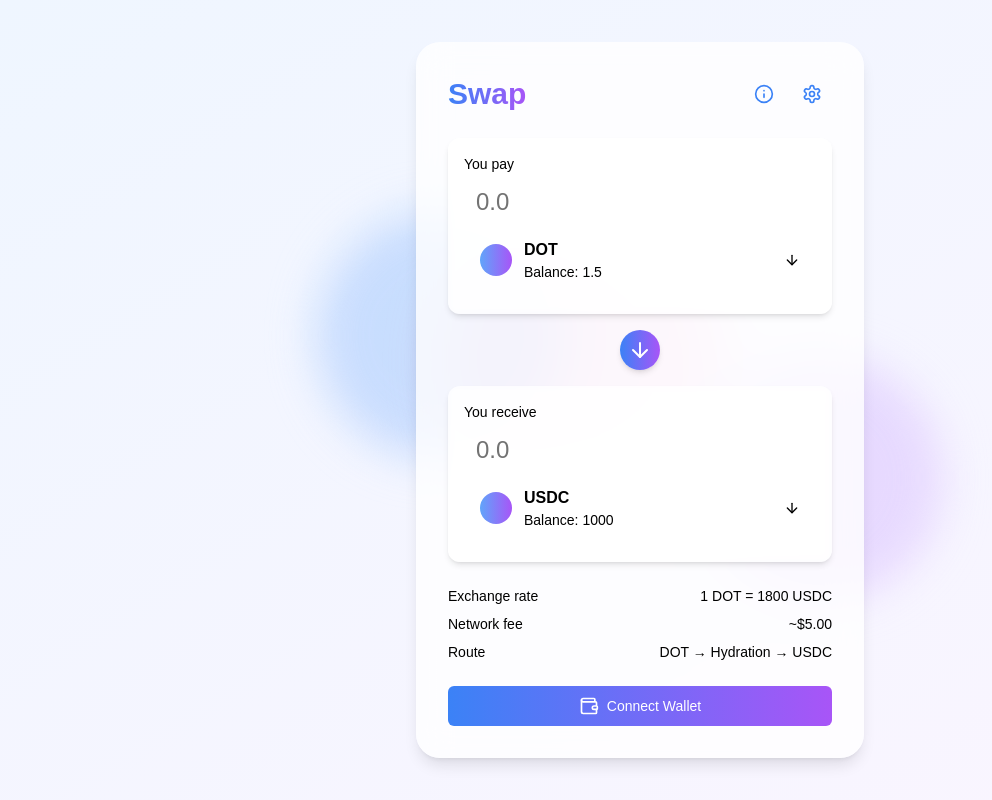
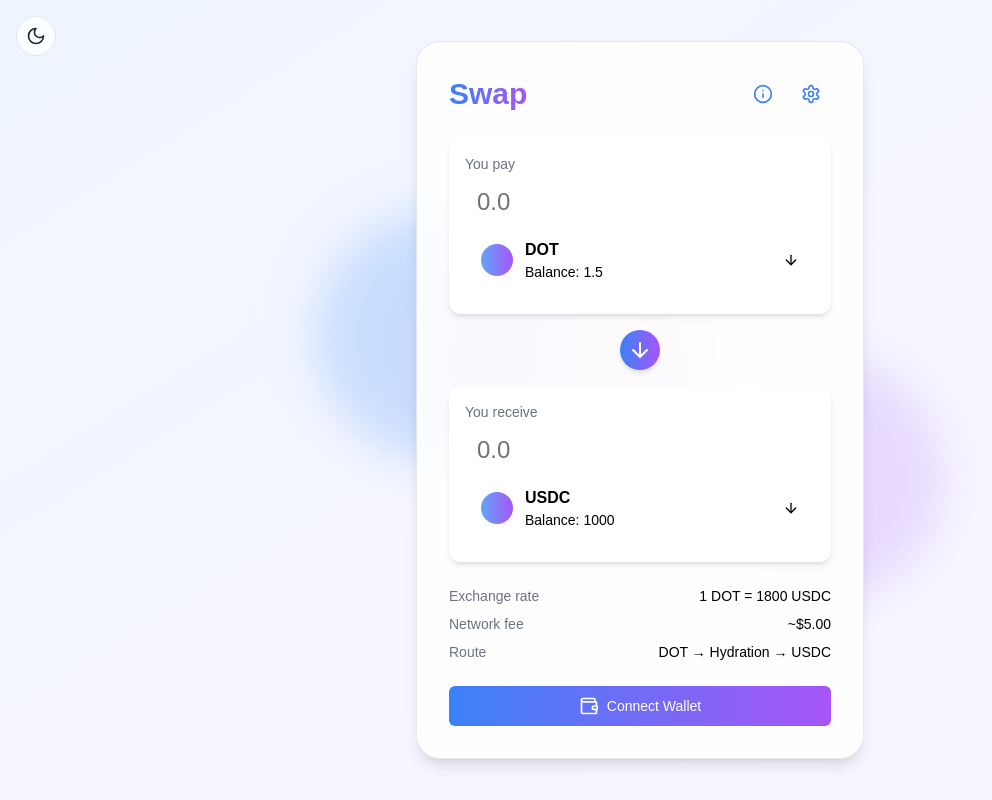
Before and after one commit to swush-labs/swush-me-app, a Next.js app: page / in a window 1280 px wide. Shown: the whole page, without its empty margins (0-992 px from the left). Built offline with nearby package versions, Linux system fonts and the light colour scheme.

Commit message:
feat(UX): add dark mode

```diff
--- a/package.json
+++ b/package.json
@@ -19,6 +19,7 @@
     "clsx": "^2.1.1",
     "lucide-react": "^0.451.0",
     "next": "14.2.15",
+    "next-themes": "^0.3.0",
     "react": "^18",
     "react-dom": "^18",
     "tailwind-merge": "^2.5.3",
--- a/src/app/layout.tsx
+++ b/src/app/layout.tsx
@@ -1,6 +1,7 @@
 import type { Metadata } from "next";
 import localFont from "next/font/local";
 import "./globals.css";
+import { ThemeProvider } from 'next-themes'
 
 const geistSans = localFont({
   src: "./fonts/GeistVF.woff",
@@ -24,11 +25,13 @@ export default function RootLayout({
   children: React.ReactNode;
 }>) {
   return (
-    <html lang="en">
+    <html lang="en" suppressHydrationWarning>
       <body
         className={`${geistSans.variable} ${geistMono.variable} antialiased`}
       >
-        {children}
+        <ThemeProvider attribute="class" defaultTheme="system" enableSystem>
+          {children}
+        </ThemeProvider>
       </body>
     </html>
   );
--- a/src/app/page.tsx
+++ b/src/app/page.tsx
@@ -16,8 +16,9 @@ import {
     TooltipTrigger,
 } from "@/components/ui/tooltip"
 import { Label } from "@/components/ui/label"
-import { ArrowDownIcon, Settings, Info, Wallet } from 'lucide-react'
+import { ArrowDownIcon, Settings, Info, Wallet, Moon, Sun } from 'lucide-react'
 import TokenSelectorDialog from '@/components/TokenSelectorDialog'
+import { useTheme } from 'next-themes'
 
 const availableTokens = [
     { name: 'DOT', balance: '1.5' },
@@ -33,6 +34,7 @@ export default function Component() {
     const [slippageTolerance, setSlippageTolerance] = useState(0.5)
     const [transactionDeadline, setTransactionDeadline] = useState(20)
     const [walletConnected, setWalletConnected] = useState(false)
+    const { theme, setTheme } = useTheme()
 
     const handleInputChange = (value: string) => {
         setInputAmount(value)
@@ -44,14 +46,26 @@ export default function Component() {
     }
 
     return (
-        <div className="min-h-screen w-full bg-gradient-to-br from-blue-50 to-purple-50 flex items-center justify-center p-4">
+        <div className="min-h-screen w-full bg-gradient-to-br from-blue-50 to-purple-50 dark:from-gray-900 dark:to-indigo-950 flex items-center justify-center p-4 relative overflow-hidden">
+            {/* Background animation */}
             <div className="absolute inset-0 overflow-hidden">
-                <div className="absolute left-1/4 top-1/4 w-64 h-64 bg-blue-200 rounded-full mix-blend-multiply filter blur-xl opacity-70 animate-blob"></div>
-                <div className="absolute right-1/4 bottom-1/4 w-64 h-64 bg-purple-200 rounded-full mix-blend-multiply filter blur-xl opacity-70 animate-blob animation-delay-2000"></div>
-                <div className="absolute left-1/3 bottom-1/3 w-64 h-64 bg-pink-200 rounded-full mix-blend-multiply filter blur-xl opacity-70 animate-blob animation-delay-4000"></div>
+                <div className="absolute left-1/4 top-1/4 w-64 h-64 bg-blue-200 dark:bg-blue-700 rounded-full mix-blend-multiply dark:mix-blend-soft-light filter blur-xl opacity-70 animate-blob"></div>
+                <div className="absolute right-1/4 bottom-1/4 w-64 h-64 bg-purple-200 dark:bg-purple-700 rounded-full mix-blend-multiply dark:mix-blend-soft-light filter blur-xl opacity-70 animate-blob animation-delay-2000"></div>
+                <div className="absolute left-1/3 bottom-1/3 w-64 h-64 bg-pink-200 dark:bg-pink-700 rounded-full mix-blend-multiply dark:mix-blend-soft-light filter blur-xl opacity-70 animate-blob animation-delay-4000"></div>
             </div>
 
-            <div className="max-w-md w-full bg-white bg-opacity-80 backdrop-blur-lg rounded-3xl shadow-lg p-8 space-y-6 relative z-10">
+            {/* Theme toggle button */}
+            <Button
+                variant="outline"
+                size="icon"
+                className="absolute top-4 left-4 bg-white/80 dark:bg-gray-800/80 text-gray-800 dark:text-gray-200 hover:bg-gray-100 dark:hover:bg-gray-700 transition-colors rounded-full"
+                onClick={() => setTheme(theme === 'dark' ? 'light' : 'dark')}
+            >
+                {theme === 'dark' ? <Sun className="h-5 w-5" /> : <Moon className="h-5 w-5" />}
+            </Button>
+
+            {/* Main swap container */}
+            <div className="max-w-md w-full bg-white/90 dark:bg-gray-800/90 backdrop-blur-lg rounded-3xl shadow-lg dark:shadow-2xl p-8 space-y-6 relative z-10 border border-gray-200 dark:border-gray-700">
                 <div className="flex justify-between items-center">
                     <h1 className="text-3xl font-bold bg-clip-text text-transparent bg-gradient-to-r from-blue-500 to-purple-500">Swap</h1>
                     <div className="flex items-center space-x-2">
@@ -109,16 +123,16 @@ export default function Component() {
                 </div>
 
                 <div className="space-y-4">
-                    <div className="p-4 bg-white bg-opacity-50 rounded-xl backdrop-blur-sm shadow-md">
+                    <div className="p-4 bg-white bg-opacity-50 dark:bg-gray-700/50 rounded-xl backdrop-blur-sm shadow-md">
                         <div className="flex justify-between mb-2">
-                            <span className="text-sm text-muted-foreground">You pay</span>
+                            <span className="text-sm text-gray-500 dark:text-gray-400">You pay</span>
                         </div>
                         <Input
                             type="number"
                             value={inputAmount}
                             onChange={(e) => handleInputChange(e.target.value)}
                             placeholder="0.0"
-                            className="border-none text-2xl bg-transparent"
+                            className="border-none text-2xl bg-transparent text-gray-800 dark:text-gray-200"
                         />
                         <TokenSelectorDialog
                             selectedToken={{ name: inputToken, balance: '1.5' }}
@@ -133,16 +147,16 @@ export default function Component() {
                         </Button>
                     </div>
 
-                    <div className="p-4 bg-white bg-opacity-50 rounded-xl backdrop-blur-sm shadow-md">
+                    <div className="p-4 bg-white bg-opacity-50  dark:bg-gray-700/50 rounded-xl backdrop-blur-sm shadow-md">
                         <div className="flex justify-between mb-2">
-                            <span className="text-sm text-muted-foreground">You receive</span>
+                            <span className="text-sm text-gray-500 dark:text-gray-400">You receive</span>
                         </div>
                         <Input
                             type="number"
                             value={outputAmount}
                             readOnly
                             placeholder="0.0"
-                            className="border-none text-2xl bg-transparent"
+                            className="border-none text-2xl bg-transparent text-gray-800 dark:text-gray-200"
                         />
                         <TokenSelectorDialog
                             selectedToken={{ name: outputToken, balance: '1000' }}
@@ -152,20 +166,20 @@ export default function Component() {
                     </div>
                 </div>
 
-                <div className="space-y-2">
+                <div className="space-y-2 dark:text-gray-300">
                     <div className="flex justify-between text-sm">
-                        <span className="text-muted-foreground">Exchange rate</span>
+                        <span className="text-gray-500 dark:text-gray-400">Exchange rate</span>
                         <span>1 {inputToken} = 1800 {outputToken}</span>
                     </div>
                     <div className="flex justify-between text-sm">
-                        <span className="text-muted-foreground">Network fee</span>
+                        <span className="text-gray-500 dark:text-gray-400">Network fee</span>
                         <span>~$5.00</span>
                     </div>
                     <div className="flex justify-between text-sm">
                         <TooltipProvider>
                             <Tooltip>
                                 <TooltipTrigger asChild>
-                                    <span className="cursor-help text-muted-foreground">Route</span>
+                                    <span className="cursor-help text-gray-500 dark:text-gray-400">Route</span>
                                 </TooltipTrigger>
                                 <TooltipContent>
                                     <p>Best route for your trade</p>
```
Also changed, not shown: 1 other file (tests, documents, lock files or other folders).
